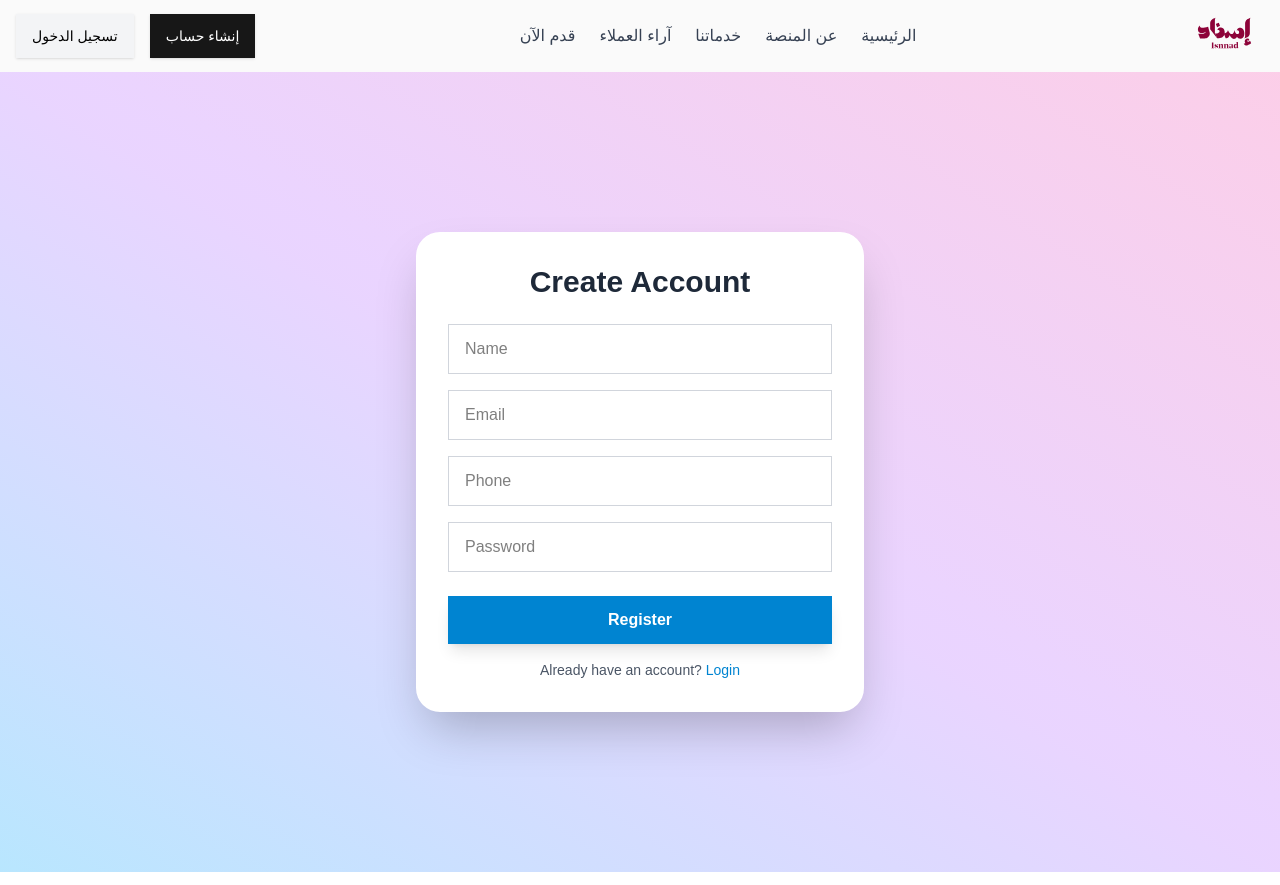
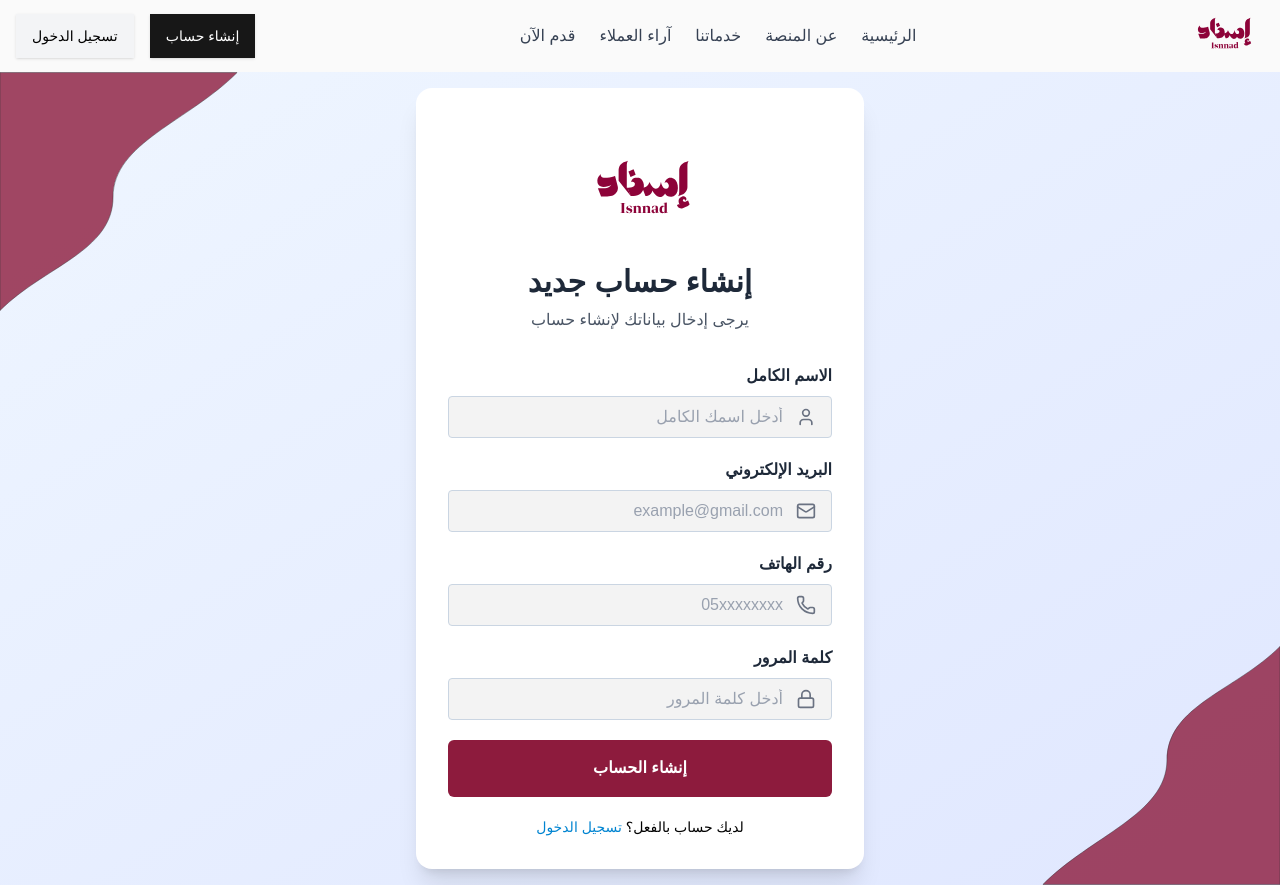
Before and after one commit to nhussein2026/Isnnad-frontend, a React (Vite) app: page /register in a window 1280 px wide. Built offline with nearby package versions, Linux system fonts and the light colour scheme; a web font is replaced by a local one.

Commit message:
changing the design of register page

```diff
--- a/src/pages/Register.tsx
+++ b/src/pages/Register.tsx
@@ -1,96 +1,182 @@
-import { useState } from 'react';
-import { useDispatch, useSelector } from 'react-redux';
-import { useNavigate, Link } from 'react-router-dom';
-import { Toaster, toast } from 'sonner';
-import { registerUser } from '../redux/slices/authSlice';
-import type { AppDispatch, RootState } from '../redux/store';
+import { useState } from "react";
+import { useDispatch, useSelector } from "react-redux";
+import { useNavigate, Link } from "react-router-dom";
+import logo from "../assets/images/Isnnad-logo-red-white.svg";
+import type { AppDispatch, RootState } from "../redux/store";
+import { registerUser } from "../redux/slices/authSlice";
+import { toast } from "sonner";
+import { User, Mail, Phone, Lock } from "lucide-react";
 
 export default function Register() {
   const dispatch = useDispatch<AppDispatch>();
   const navigate = useNavigate();
   const { loading, error } = useSelector((s: RootState) => s.auth);
   const [form, setForm] = useState({
-    name: '',
-    email: '',
-    phone: '',
-    password: '',
+    name: "",
+    email: "",
+    phone: "",
+    password: "",
   });
+
   const submit = async (e: React.FormEvent) => {
     e.preventDefault();
     try {
       await dispatch(registerUser(form)).unwrap();
-      toast.success('Registered — please login');
-      navigate('/login');
+      toast.success("تم إنشاء الحساب — يرجى تسجيل الدخول");
+      navigate("/login");
     } catch (err: any) {
-      toast.error(err || 'Register failed');
+      toast.error(err || "فشل في إنشاء الحساب");
     }
   };
 
   return (
-    <div className="min-h-screen flex items-center justify-center bg-gradient-to-tr from-sky-200 via-purple-200 to-pink-200">
-      <Toaster />
-      <form
-        onSubmit={submit}
-        className="relative bg-white rounded-3xl shadow-2xl w-1/2 max-w-md p-8
-                   backdrop-blur-md bg-opacity-80 animate-fadeIn scale-up"
+    <div className="min-h-screen flex items-center justify-center bg-gradient-to-br from-blue-50 to-indigo-100 p-4 relative overflow-hidden">
+      {/* Top-left SVG  */}
+      <div className="absolute top-0 left-0 m-0 opacity-80">
+        <svg
+          width="238"
+          height="240"
+          viewBox="0 0 538 540"
+          fill="none"
+          xmlns="http://www.w3.org/2000/svg"
         >
-        <h2 className="text-3xl font-bold mb-6 text-center text-gray-800">
-          Create Account
-        </h2>
+          <g transform="scale(-1,1) translate(-538,0)">
+            <path
+              d="M538 0V538C438.658 438.287 282.454 404 282.454 281.5C282.454 159 111.979 110.389 2 0H538Z"
+              fill="#8D1B3D"
+              stroke="black"
+            />
+          </g>
+        </svg>
+      </div>
 
+      {/* Bottom-right SVG  */}
+      <div className="absolute bottom-0 right-0 m-0 opacity-80">
+        <svg
+          width="238"
+          height="240"
+          viewBox="0 0 538 540"
+          fill="none"
+          xmlns="http://www.w3.org/2000/svg"
+        >
+          <g transform="scale(-1,1) translate(-538,0)">
+            <path
+              d="M0 540L0 2C99.342 101.713 255.546 136 255.546 258.5C255.546 381 426.021 429.611 536 540L0 540Z"
+              fill="#8D1B3D"
+              stroke="black"
+            />
+          </g>
+        </svg>
+      </div>
+
+
+      {/* Main Card */}
+      <div className="bg-white rounded-2xl shadow-xl p-8 w-full max-w-md relative z-10">
+        {/* Logo */}
+        <div className="flex justify-center">
+          <img src={logo} alt="Logo" className="w-auto h-36" />
+        </div>
+
+        {/* Title */}
+        <h1 className="text-3xl font-bold text-center text-gray-800 mb-2">
+          إنشاء حساب جديد
+        </h1>
+        <p className="text-gray-600 text-center mb-8">
+          يرجى إدخال بياناتك لإنشاء حساب
+        </p>
+
+        <form onSubmit={submit} className="space-y-5">
+          {/* Name */}
+          <div className="w-full flex flex-col gap-2">
+            <label className="text-right font-bold text-gray-800 text-sm sm:text-base">
+              الاسم الكامل
+            </label>
+            <div className="relative w-full">
+              <User className="absolute right-4 top-1/2 -translate-y-1/2 text-gray-500 w-5 h-5" />
               <input
                 required
-          placeholder="Name"
+                placeholder="أدخل اسمك الكامل"
                 value={form.name}
                 onChange={(e) => setForm({ ...form, name: e.target.value })}
-          className="mb-4 w-full px-4 py-3 rounded-xl border border-gray-300 focus:ring-2 focus:ring-sky-400 focus:outline-none transition"
+                className="w-full pr-12 pl-3 py-2 border border-slate-300 bg-[#F3F3F3] rounded text-right placeholder-gray-400 text-gray-700 focus:outline-none focus:ring-2 focus:ring-slate-400"
               />
+            </div>
+          </div>
 
+          {/* Email */}
+          <div className="w-full flex flex-col gap-2">
+            <label className="text-right font-bold text-gray-800 text-sm sm:text-base">
+              البريد الإلكتروني
+            </label>
+            <div className="relative w-full">
+              <Mail className="absolute right-4 top-1/2 -translate-y-1/2 text-gray-500 w-5 h-5" />
               <input
                 required
                 type="email"
-          placeholder="Email"
+                placeholder="example@gmail.com"
                 value={form.email}
                 onChange={(e) => setForm({ ...form, email: e.target.value })}
-          className="mb-4 w-full px-4 py-3 rounded-xl border border-gray-300 focus:ring-2 focus:ring-sky-400 focus:outline-none transition"
+                className="w-full pr-12 pl-3 py-2 border border-slate-300 bg-[#F3F3F3] rounded text-right placeholder-gray-400 text-gray-700 focus:outline-none focus:ring-2 focus:ring-slate-400"
               />
+            </div>
+          </div>
 
+          {/* Phone */}
+          <div className="w-full flex flex-col gap-2">
+            <label className="text-right font-bold text-gray-800 text-sm sm:text-base">
+              رقم الهاتف
+            </label>
+            <div className="relative w-full">
+              <Phone className="absolute right-4 top-1/2 -translate-y-1/2 text-gray-500 w-5 h-5" />
               <input
                 required
-          placeholder="Phone"
+                placeholder="05xxxxxxxx"
                 value={form.phone}
                 onChange={(e) => setForm({ ...form, phone: e.target.value })}
-          className="mb-4 w-full px-4 py-3 rounded-xl border border-gray-300 focus:ring-2 focus:ring-sky-400 focus:outline-none transition"
+                className="w-full pr-12 pl-3 py-2 border border-slate-300 bg-[#F3F3F3] rounded text-right placeholder-gray-400 text-gray-700 focus:outline-none focus:ring-2 focus:ring-slate-400"
               />
+            </div>
+          </div>
 
+          {/* Password */}
+          <div className="w-full flex flex-col gap-2">
+            <label className="text-right font-bold text-gray-800 text-sm sm:text-base">
+              كلمة المرور
+            </label>
+            <div className="relative w-full">
+              <Lock className="absolute right-4 top-1/2 -translate-y-1/2 text-gray-500 w-5 h-5" />
               <input
                 required
                 type="password"
-          placeholder="Password"
+                placeholder="أدخل كلمة المرور"
                 value={form.password}
                 onChange={(e) => setForm({ ...form, password: e.target.value })}
-          className="mb-6 w-full px-4 py-3 rounded-xl border border-gray-300 focus:ring-2 focus:ring-sky-400 focus:outline-none transition"
+                className="w-full pr-12 pl-3 py-2 border border-slate-300 bg-[#F3F3F3] rounded text-right placeholder-gray-400 text-gray-700 focus:outline-none focus:ring-2 focus:ring-slate-400"
               />
+            </div>
+          </div>
 
-        {error && <div className="text-red-600 mb-4 text-center">{error}</div>}
+          {/* Error */}
+          {error && <div className="text-red-600 mb-2">{error}</div>}
 
+          {/* Submit */}
           <button
+            type="submit"
             disabled={loading}
-          className="w-full py-3 bg-sky-600 hover:bg-sky-700 text-white font-semibold rounded-xl shadow-lg transition-all transform hover:scale-105"
+            className="bg-[var(--primary-color)] w-full text-white font-bold flex h-[57px] px-4 py-2 justify-center items-center gap-[10px] self-stretch rounded-[6px]"
           >
-          {loading ? 'Creating...' : 'Register'}
+            {loading ? "جارٍ إنشاء الحساب..." : "إنشاء الحساب"}
           </button>
 
-        <p className="mt-4 text-center text-sm text-gray-600">
-          Already have an account?{' '}
-          <Link
-            to="/login"
-            className="text-sky-600 font-medium hover:underline"
-          >
-            Login
+          {/* Link to login */}
+          <p className="mt-3 text-sm text-center">
+            لديك حساب بالفعل؟{" "}
+            <Link to="/login" className="text-sky-600">
+              تسجيل الدخول
             </Link>
           </p>
         </form>
       </div>
+    </div>
   );
 }
```
Lines whose indentation alone changed are shown as unchanged.
